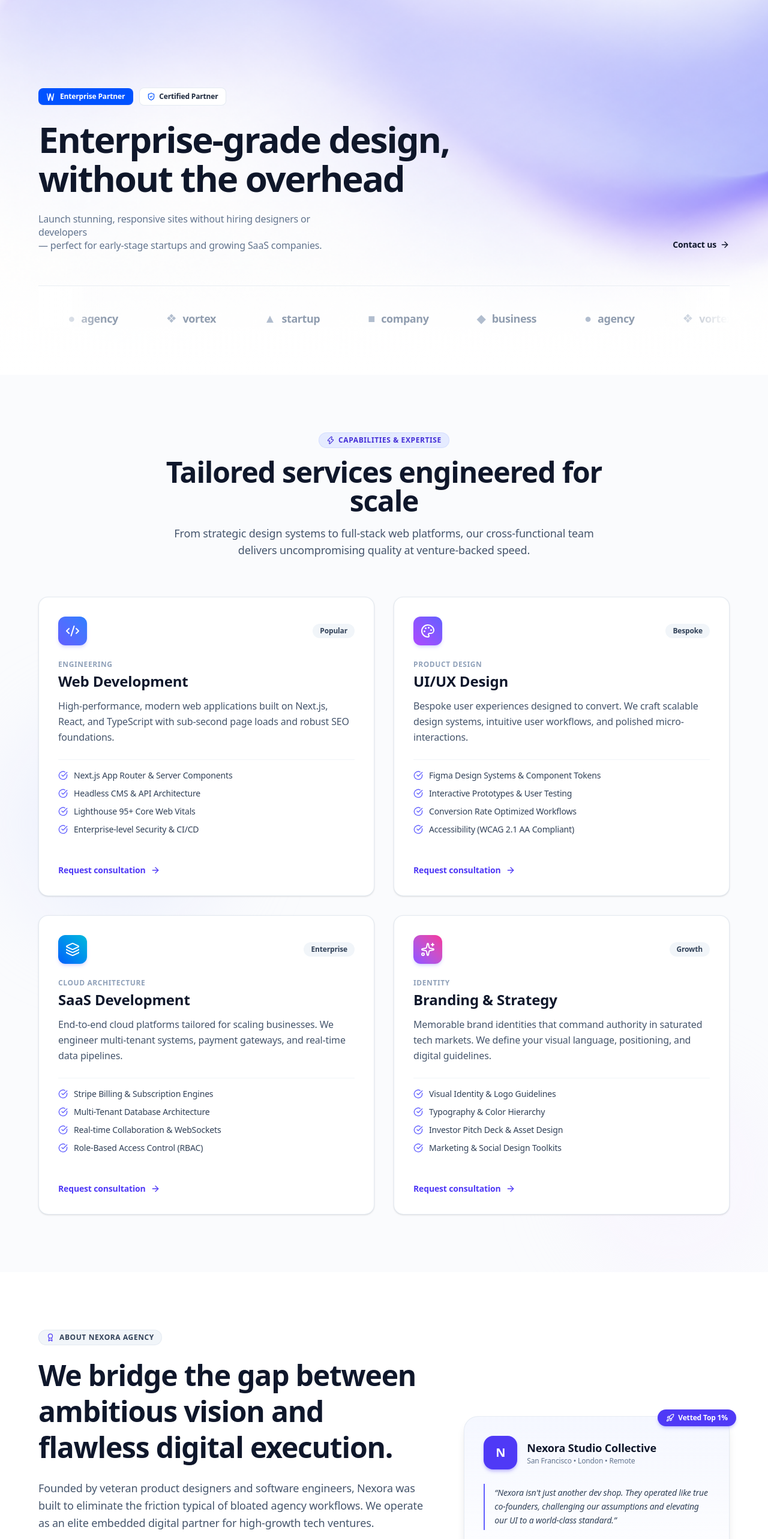
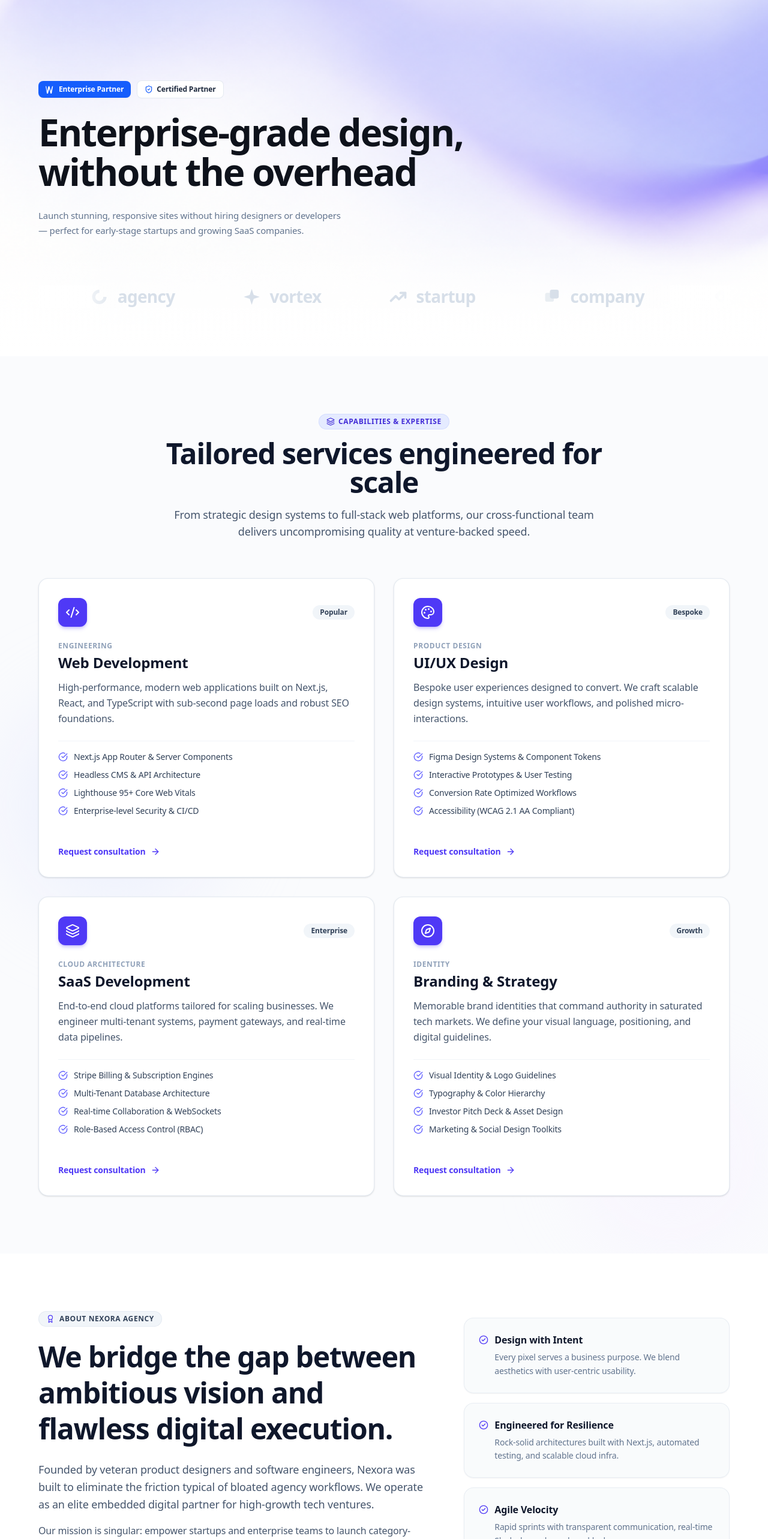
Before and after one commit to ahmedaalam/nexora-digital-agency, a Next.js app: page / in a window 1280 px wide. Shown: the part 234-2800 px from the top of the page at 60% size. Built offline with nearby package versions, Linux system fonts and the light colour scheme.

Commit message:
feat: design and devlop the whole website layout and theme

```diff
--- a/src/components/About.tsx
+++ b/src/components/About.tsx
@@ -1,7 +1,7 @@
 "use client";
 
 import { motion } from "framer-motion";
-import { Award, Users, Target, Rocket, CheckCircle2, TrendingUp } from "lucide-react";
+import { Award, CheckCircle2 } from "lucide-react";
 
 export default function About() {
   const stats = [
@@ -30,15 +30,18 @@ export default function About() {
   const pillars = [
     {
       title: "Design with Intent",
-      description: "Every pixel serves a business purpose. We blend aesthetics with user-centric usability.",
+      description:
+        "Every pixel serves a business purpose. We blend aesthetics with user-centric usability.",
     },
     {
       title: "Engineered for Resilience",
-      description: "Rock-solid architectures built with Next.js, automated testing, and scalable cloud infra.",
+      description:
+        "Rock-solid architectures built with Next.js, automated testing, and scalable cloud infra.",
     },
     {
       title: "Agile Velocity",
-      description: "Rapid sprints with transparent communication, real-time Slack channels, and weekly demos.",
+      description:
+        "Rapid sprints with transparent communication, real-time Slack channels, and weekly demos.",
     },
   ];
 
@@ -58,63 +61,35 @@ export default function About() {
             </h2>
 
             <p className="mt-6 text-lg text-slate-600 leading-relaxed">
-              Founded by veteran product designers and software engineers, Nexora was built to eliminate
-              the friction typical of bloated agency workflows. We operate as an elite embedded digital
-              partner for high-growth tech ventures.
+              Founded by veteran product designers and software engineers,
+              Nexora was built to eliminate the friction typical of bloated
+              agency workflows. We operate as an elite embedded digital partner
+              for high-growth tech ventures.
             </p>
 
             <p className="mt-4 text-base text-slate-600 leading-relaxed">
-              Our mission is singular: empower startups and enterprise teams to launch category-defining
-              web platforms and SaaS products that captivate users, drive revenue, and scale seamlessly.
+              Our mission is singular: empower startups and enterprise teams to
+              launch category-defining web platforms and SaaS products that
+              captivate users, drive revenue, and scale seamlessly.
             </p>
+          </div>
 
-            {/* Core Values / Pillars */}
-            <div className="mt-8 grid grid-cols-1 sm:grid-cols-3 gap-6 pt-6 border-t border-slate-100">
+          {/* Right Column: Pillars placed where the card was */}
+          <div className="lg:col-span-5 space-y-4">
             {pillars.map((pillar, idx) => (
-                <div key={idx} className="space-y-1.5">
-                  <div className="flex items-center gap-1.5 font-bold text-slate-900 text-sm">
+              <div
+                key={idx}
+                className="p-5 sm:p-6 rounded-2xl bg-slate-50/80 border border-slate-200/70 hover:border-indigo-200 hover:bg-indigo-50/20 transition-all shadow-xs"
+              >
+                <div className="flex items-center gap-2.5 font-bold text-slate-900 text-base mb-1.5">
                   <CheckCircle2 className="w-4 h-4 text-indigo-600 shrink-0" />
                   <span>{pillar.title}</span>
                 </div>
-                  <p className="text-xs text-slate-500 leading-normal">
+                <p className="text-xs sm:text-sm text-slate-500 leading-relaxed pl-6.5">
                   {pillar.description}
                 </p>
               </div>
             ))}
-            </div>
-          </div>
-
-          {/* Right Column: Mission Card & Interactive Badge */}
-          <div className="lg:col-span-5">
-            <div className="relative bg-gradient-to-b from-indigo-50/60 to-white rounded-3xl p-8 border border-slate-200/80 shadow-lg">
-              <div className="absolute -top-3 -right-3 px-3.5 py-1.5 rounded-full bg-indigo-600 text-white text-xs font-bold shadow-md shadow-indigo-500/30 flex items-center gap-1.5">
-                <Rocket className="w-3.5 h-3.5" />
-                Vetted Top 1%
-              </div>
-
-              <div className="flex items-center gap-4 mb-6">
-                <div className="w-14 h-14 rounded-2xl bg-indigo-600 flex items-center justify-center text-white font-bold text-xl shadow-md shadow-indigo-600/30">
-                  N
-                </div>
-                <div>
-                  <h4 className="font-bold text-slate-900 text-lg">Nexora Studio Collective</h4>
-                  <p className="text-xs text-slate-500">San Francisco • London • Remote</p>
-                </div>
-              </div>
-
-              <blockquote className="text-slate-700 italic text-sm leading-relaxed border-l-2 border-indigo-500 pl-4 py-1 mb-6">
-                &ldquo;Nexora isn&apos;t just another dev shop. They operated like true co-founders,
-                challenging our assumptions and elevating our UI to a world-class standard.&rdquo;
-              </blockquote>
-
-              <div className="flex items-center justify-between text-xs text-slate-500 pt-4 border-t border-slate-200/70">
-                <div className="flex items-center gap-2">
-                  <span className="w-2 h-2 rounded-full bg-emerald-500"></span>
-                  <span>Currently accepting new clients</span>
-                </div>
-                <span className="font-semibold text-indigo-600">Q3 / Q4 2026</span>
-              </div>
-            </div>
           </div>
         </div>
 
--- a/src/components/Hero.tsx
+++ b/src/components/Hero.tsx
@@ -2,15 +2,72 @@
 
 import Image from "next/image";
 import { motion } from "framer-motion";
-import { ArrowRight, ShieldCheck } from "lucide-react";
+import { ShieldCheck } from "lucide-react";
 
 export default function Hero() {
   const marqueeItems = [
-    { symbol: "▲", name: "startup", subtitle: "Tech" },
-    { symbol: "■", name: "company", subtitle: "Global" },
-    { symbol: "◆", name: "business", subtitle: "Ventures" },
-    { symbol: "●", name: "agency", subtitle: "Labs" },
-    { symbol: "❖", name: "vortex", subtitle: "Cloud" },
+    {
+      name: "startup",
+      icon: (
+        <svg
+          className="w-7 h-7 sm:w-8 sm:h-8"
+          viewBox="0 0 24 24"
+          fill="none"
+          stroke="currentColor"
+          strokeWidth="2.75"
+          strokeLinecap="round"
+          strokeLinejoin="round"
+        >
+          <polyline points="3 17 9 11 13 15 21 7" />
+          <polyline points="15 7 21 7 21 13" />
+        </svg>
+      ),
+    },
+    {
+      name: "company",
+      icon: (
+        <svg className="w-7 h-7 sm:w-8 sm:h-8 fill-current" viewBox="0 0 24 24">
+          <rect x="3" y="7" width="11" height="11" rx="2.5" opacity="0.5" />
+          <rect x="9" y="3" width="11" height="11" rx="2.5" />
+        </svg>
+      ),
+    },
+    {
+      name: "business",
+      icon: (
+        <svg className="w-7 h-7 sm:w-8 sm:h-8 fill-current" viewBox="0 0 24 24">
+          <rect
+            x="12"
+            y="2"
+            width="13"
+            height="13"
+            rx="3.5"
+            transform="rotate(45 12 2)"
+          />
+          <circle cx="12" cy="12" r="2.5" fill="white" />
+        </svg>
+      ),
+    },
+    {
+      name: "agency",
+      icon: (
+        <svg className="w-7 h-7 sm:w-8 sm:h-8 fill-current" viewBox="0 0 24 24">
+          <path
+            fillRule="evenodd"
+            clipRule="evenodd"
+            d="M12 3a9 9 0 1 0 9 9h-4a5 5 0 1 1-5-5V3z"
+          />
+        </svg>
+      ),
+    },
+    {
+      name: "vortex",
+      icon: (
+        <svg className="w-7 h-7 sm:w-8 sm:h-8 fill-current" viewBox="0 0 24 24">
+          <path d="M12 2L14.5 9.5L22 12L14.5 14.5L12 22L9.5 14.5L2 12L9.5 9.5L12 2Z" />
+        </svg>
+      ),
+    },
   ];
 
   const duplicatedMarquee = [
@@ -21,16 +78,7 @@ export default function Hero() {
   ];
 
   return (
-    /*
-     * Hero layout mirrors the Brix reference:
-     *   – Large top padding pushes the wave art upward so content
-     *     appears in the lower ~45 % of the section.
-     *   – Everything is left-aligned within the shared container.
-     *   – Subtext + "Contact us →" sit on the same flex row,
-     *     baseline-aligned at the bottom.
-     *   – Marquee is separated by a thin top-border, just below.
-     */
-    <section className="relative overflow-hidden bg-white pb-0">
+    <section className="relative overflow-hidden bg-white pb-14 sm:pb-20">
       {/* ── Background Wave Image ────────────────────────────────── */}
       <div className="absolute inset-0 z-0 pointer-events-none select-none">
         <Image
@@ -48,10 +96,10 @@ export default function Hero() {
       {/* ── Content ─────────────────────────────────────────────── */}
       <div className="relative z-10 max-w-7xl mx-auto px-5 sm:px-8 lg:px-16">
         {/*
-         * Spacer: pushes content down so the wave art fills the top.
-         * Matches the Brix reference where ~55 % of the hero is wave.
+         * Spacer: pushes content into the lower half of the viewport
+         * so the purple wave art fills the top ~48-50%, matching the reference picture.
          */}
-        <div className="h-[52vh] min-h-[260px] max-h-[380px]" />
+        <div className="h-[46vh] min-h-[260px] max-h-[380px]" />
 
         {/* ── Partner Badges ────────────────────────────────────── */}
         <motion.div
@@ -61,7 +109,7 @@ export default function Hero() {
           className="flex flex-wrap items-center gap-2.5 mb-6"
         >
           {/* Enterprise Partner */}
-          <div className="inline-flex items-center gap-2 px-3.5 py-1.5 rounded-lg bg-[#0052FF] text-white text-xs font-semibold shadow-xs">
+          <div className="inline-flex items-center gap-2 px-3 py-1.5 rounded-lg bg-blue-600 text-white text-xs font-semibold shadow-xs">
             <svg
               className="w-3.5 h-3.5 fill-white shrink-0"
               viewBox="0 0 24 24"
@@ -73,7 +121,7 @@ export default function Hero() {
 
           {/* Certified Partner */}
           <div className="inline-flex items-center gap-1.5 px-3 py-1.5 rounded-lg bg-white/95 border border-slate-200/90 text-slate-800 text-xs font-semibold backdrop-blur-xs">
-            <ShieldCheck className="w-3.5 h-3.5 text-[#0052FF]" />
+            <ShieldCheck className="w-3.5 h-3.5 text-blue-600" />
             <span>Certified Partner</span>
           </div>
         </motion.div>
@@ -83,35 +131,27 @@ export default function Hero() {
           initial={{ opacity: 0, y: 16 }}
           animate={{ opacity: 1, y: 0 }}
           transition={{ duration: 0.5, delay: 0.1 }}
-          className="text-3xl sm:text-4xl lg:text-6xl font-semibold tracking-[-0.035em] text-[#0f172a] leading-[1.08]"
+          className="text-4xl sm:text-5xl lg:text-[62px] font-semibold tracking-[-0.035em] text-[#0e121b] leading-[1.06] max-w-4xl"
         >
           Enterprise-grade design,
           <br />
           without the overhead
         </motion.h1>
 
-        {/* ── Subtext row  (text left, "Contact us →" far right) ── */}
+        {/* ── Subtext row (text left, "Contact us →" far right) ── */}
         <motion.div
           initial={{ opacity: 0, y: 16 }}
           animate={{ opacity: 1, y: 0 }}
           transition={{ duration: 0.5, delay: 0.2 }}
-          className="mt-6 flex flex-col sm:flex-row sm:items-end justify-between gap-4"
+          className="mt-6 sm:mt-7 flex flex-col sm:flex-row sm:items-end justify-between gap-6"
         >
           {/* Subtext — two explicit lines matching the reference */}
-          <p className="text-sm sm:text-base text-slate-500 font-normal leading-snug max-w-lg">
-            Launch stunning, responsive sites without hiring designers or developers
-            <br />
+          <p className="text-[14px] sm:text-[15px] text-slate-500 font-normal leading-relaxed max-w-xl">
+            Launch stunning, responsive sites without hiring designers or
+            developers
+            <br className="hidden sm:inline" />
             &mdash; perfect for early-stage startups and growing SaaS companies.
           </p>
-
-          {/* Contact us link — baseline of the paragraph */}
-          <a
-            href="#contact"
-            className="inline-flex items-center gap-1.5 text-sm font-semibold text-slate-900 hover:text-indigo-600 transition-colors group shrink-0 pb-0.5"
-          >
-            <span>Contact us</span>
-            <ArrowRight className="w-4 h-4 transition-transform group-hover:translate-x-1" />
-          </a>
         </motion.div>
 
         {/* ── Marquee Logos ─────────────────────────────────────── */}
@@ -119,23 +159,23 @@ export default function Hero() {
           initial={{ opacity: 0 }}
           animate={{ opacity: 1 }}
           transition={{ duration: 0.6, delay: 0.35 }}
-          className="mt-14 pt-10 border-t border-slate-200/70 relative"
+          className="mt-16 sm:mt-20 relative"
         >
           {/* Left + right gradient fade masks */}
-          <div className="pointer-events-none absolute inset-y-0 left-0 w-20 sm:w-28 bg-gradient-to-r from-white to-transparent z-10" />
-          <div className="pointer-events-none absolute inset-y-0 right-0 w-20 sm:w-28 bg-gradient-to-l from-white to-transparent z-10" />
+          <div className="pointer-events-none absolute inset-y-0 left-0 w-24 sm:w-36 bg-gradient-to-r from-white via-white/80 to-transparent z-10" />
+          <div className="pointer-events-none absolute inset-y-0 right-0 w-24 sm:w-36 bg-gradient-to-l from-white via-white/80 to-transparent z-10" />
 
           <div className="overflow-hidden w-full">
-            <div className="animate-marquee flex items-center gap-14 sm:gap-20 opacity-70 hover:opacity-100 transition-opacity">
+            <div className="animate-marquee flex items-center gap-20 sm:gap-28 opacity-75 hover:opacity-100 transition-opacity">
               {duplicatedMarquee.map((item, index) => (
                 <div
                   key={index}
-                  className="flex items-center gap-2.5 shrink-0 select-none group cursor-pointer"
+                  className="flex items-center gap-3.5 shrink-0 select-none group cursor-pointer text-slate-300 hover:text-slate-700 transition-colors"
                 >
-                  <span className="text-lg sm:text-xl text-slate-400 group-hover:text-indigo-600 transition-colors">
-                    {item.symbol}
-                  </span>
-                  <span className="text-base sm:text-lg font-semibold tracking-tight text-slate-500 group-hover:text-slate-800 transition-colors lowercase">
+                  <div className="shrink-0 transition-transform group-hover:scale-110 duration-200">
+                    {item.icon}
+                  </div>
+                  <span className="text-2xl sm:text-[28px] font-bold tracking-tight lowercase">
                     {item.name}
                   </span>
                 </div>
@@ -143,9 +183,6 @@ export default function Hero() {
             </div>
           </div>
         </motion.div>
-
-        {/* bottom breathing room */}
-        <div className="h-16 sm:h-20" />
       </div>
     </section>
   );
--- a/src/components/Services.tsx
+++ b/src/components/Services.tsx
@@ -11,6 +11,7 @@ import {
   Zap,
   Globe,
   Cpu,
+  Compass,
 } from "lucide-react";
 
 export default function Services() {
@@ -20,8 +21,8 @@ export default function Services() {
       title: "Web Development",
       category: "Engineering",
       icon: Code2,
-      color: "from-indigo-500 to-blue-500",
-      lightBg: "bg-indigo-50 text-indigo-600 border-indigo-100",
+      color: "from-purple-500 to-indigo-500",
+      lightBg: "bg-purple-50 text-purple-600 border-purple-100",
       description:
         "High-performance, modern web applications built on Next.js, React, and TypeScript with sub-second page loads and robust SEO foundations.",
       features: [
@@ -54,8 +55,8 @@ export default function Services() {
       title: "SaaS Development",
       category: "Cloud Architecture",
       icon: Layers,
-      color: "from-blue-600 to-cyan-500",
-      lightBg: "bg-blue-50 text-blue-600 border-blue-100",
+      color: "from-purple-500 to-indigo-500",
+      lightBg: "bg-purple-50 text-purple-600 border-purple-100",
       description:
         "End-to-end cloud platforms tailored for scaling businesses. We engineer multi-tenant systems, payment gateways, and real-time data pipelines.",
       features: [
@@ -70,9 +71,9 @@ export default function Services() {
       id: "branding",
       title: "Branding & Strategy",
       category: "Identity",
-      icon: Sparkles,
-      color: "from-violet-500 to-pink-500",
-      lightBg: "bg-violet-50 text-violet-600 border-violet-100",
+      icon: Compass,
+      color: "from-purple-500 to-indigo-500",
+      lightBg: "bg-purple-50 text-purple-600 border-purple-100",
       description:
         "Memorable brand identities that command authority in saturated tech markets. We define your visual language, positioning, and digital guidelines.",
       features: [
@@ -86,7 +87,10 @@ export default function Services() {
   ];
 
   return (
-    <section id="services" className="py-24 bg-slate-50/70 relative overflow-hidden">
+    <section
+      id="services"
+      className="py-24 bg-slate-50/70 relative overflow-hidden"
+    >
       {/* Subtle backdrop decoration */}
       <div className="absolute top-1/2 left-0 w-96 h-96 bg-indigo-100/40 rounded-full blur-3xl -translate-y-1/2 pointer-events-none" />
       <div className="absolute bottom-0 right-0 w-80 h-80 bg-purple-100/30 rounded-full blur-3xl pointer-events-none" />
@@ -95,15 +99,17 @@ export default function Services() {
         {/* Section Header */}
         <div className="text-center max-w-3xl mx-auto mb-16">
           <div className="inline-flex items-center gap-1.5 px-3 py-1 rounded-full bg-indigo-100/80 border border-indigo-200/60 text-indigo-700 text-xs font-semibold uppercase tracking-wider mb-4">
-            <Zap className="w-3.5 h-3.5" />
+            <Layers className="w-3.5 h-3.5" />
             Capabilities & Expertise
           </div>
+
           <h2 className="text-3xl sm:text-4xl lg:text-5xl font-semibold text-slate-900 tracking-tight">
             Tailored services engineered for scale
           </h2>
           <p className="mt-4 text-lg text-slate-600">
-            From strategic design systems to full-stack web platforms, our cross-functional team delivers
-            uncompromising quality at venture-backed speed.
+            From strategic design systems to full-stack web platforms, our
+            cross-functional team delivers uncompromising quality at
+            venture-backed speed.
           </p>
         </div>
 
@@ -125,7 +131,7 @@ export default function Services() {
                   {/* Top Bar: Icon + Category Badge */}
                   <div className="flex items-center justify-between mb-6">
                     <div
-                      className={`w-12 h-12 rounded-xl flex items-center justify-center bg-gradient-to-tr ${service.color} text-white shadow-md shadow-indigo-500/20 group-hover:scale-110 transition-transform duration-300`}
+                      className="w-12 h-12 rounded-xl flex items-center justify-center bg-indigo-600 text-white shadow-md shadow-indigo-600/25 group-hover:scale-110 transition-transform duration-300"
                     >
                       <Icon className="w-6 h-6" />
                     </div>
@@ -148,7 +154,10 @@ export default function Services() {
                   {/* Feature Checklist */}
                   <div className="space-y-2.5 pt-4 border-t border-slate-100">
                     {service.features.map((feature, fIdx) => (
-                      <div key={fIdx} className="flex items-center gap-2.5 text-sm text-slate-700 font-medium">
+                      <div
+                        key={fIdx}
+                        className="flex items-center gap-2.5 text-sm text-slate-700 font-medium"
+                      >
                         <CheckCircle className="w-4 h-4 text-indigo-500 shrink-0" />
                         <span>{feature}</span>
                       </div>
```
Also changed, not shown: src/components/Contact.tsx (+51 -16 lines), src/components/Footer.tsx (+77 -30 lines), src/components/Navbar.tsx (+9 -3 lines), src/components/Projects.tsx (+69 -29 lines), src/components/Testimonials.tsx (+10 -11 lines). Lines whose indentation alone changed are shown as unchanged.
